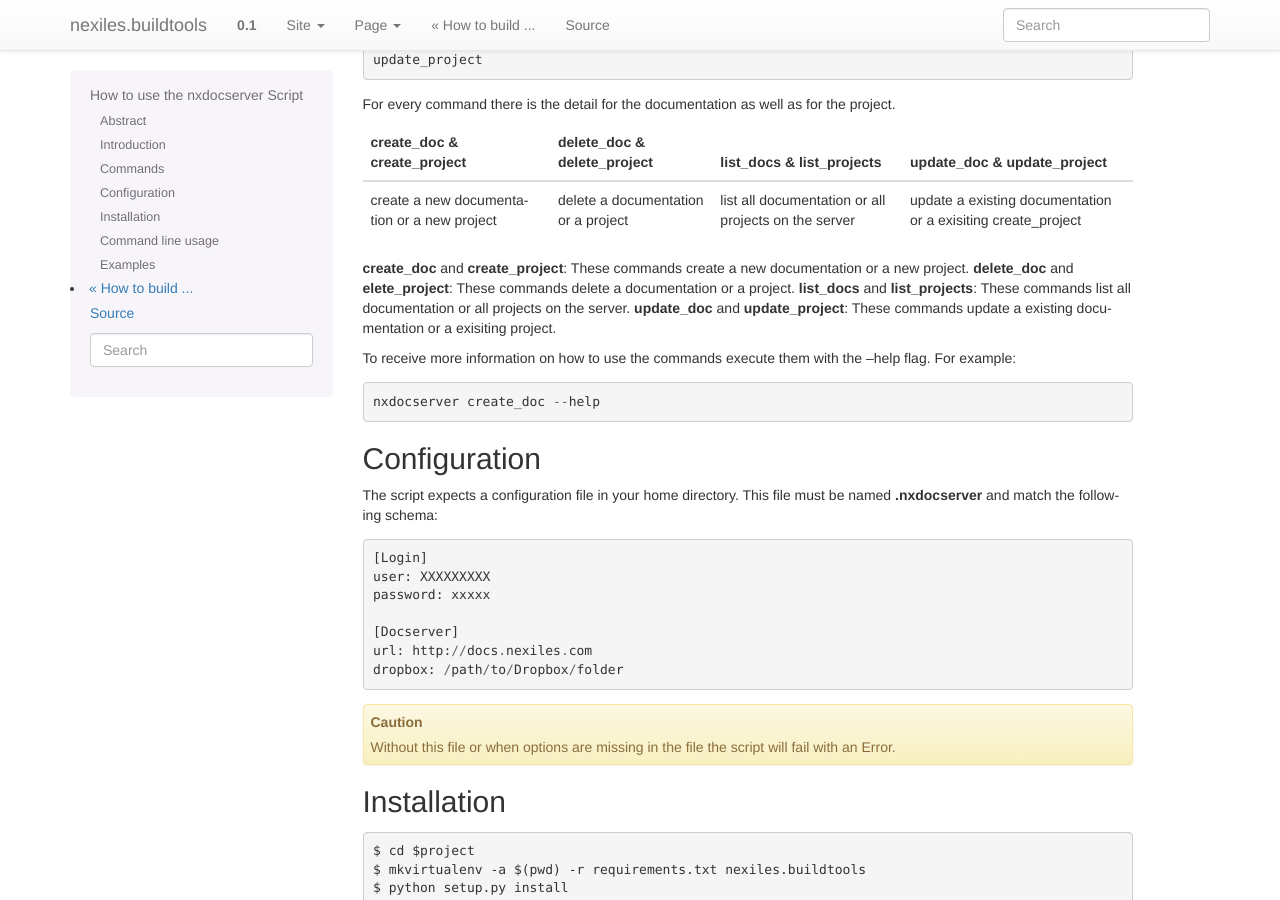
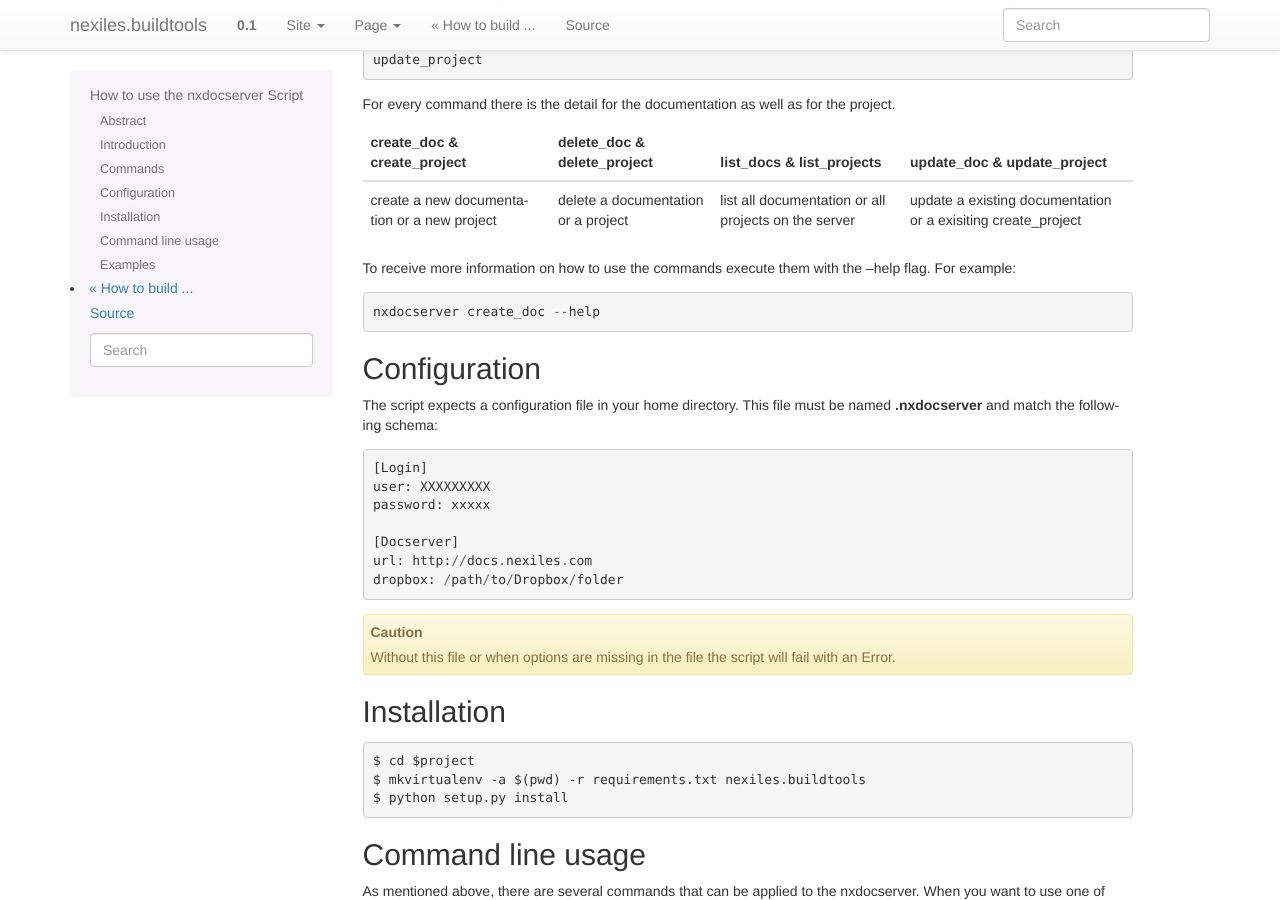
Before and after one commit to nexiles/nexiles.buildtools, a Sphinx documentation site: the page built from docs/nxdocserver.rst, in a window 1280 px wide and 900 px high, scrolled down 482 px. Built offline with Sphinx 7.4.7, drawn with Linux system fonts in a browser that asks for light colours; pages that are not in the unit, such as notebooks, are missing from menus.

Commit message:
changed doc

```diff
--- a/docs/nxdocserver.rst
+++ b/docs/nxdocserver.rst
@@ -39,11 +39,6 @@ project.
 | a new project                 | or a project                | all projects on the server   | or a exisiting create_project   |
 +-------------------------------+-----------------------------+------------------------------+---------------------------------+
 
-
-**create_doc** and **create_project**: These commands create a new documentation or a new project.
-**delete_doc** and **elete_project**: These commands delete a documentation or a project.
-**list_docs** and **list_projects**: These commands list all documentation or all projects on the server.
-**update_doc** and **update_project**: These commands update a existing documentation or a exisiting project.
 
 To receive more information on how to use the commands execute them with the
 --help flag. For example::
```
